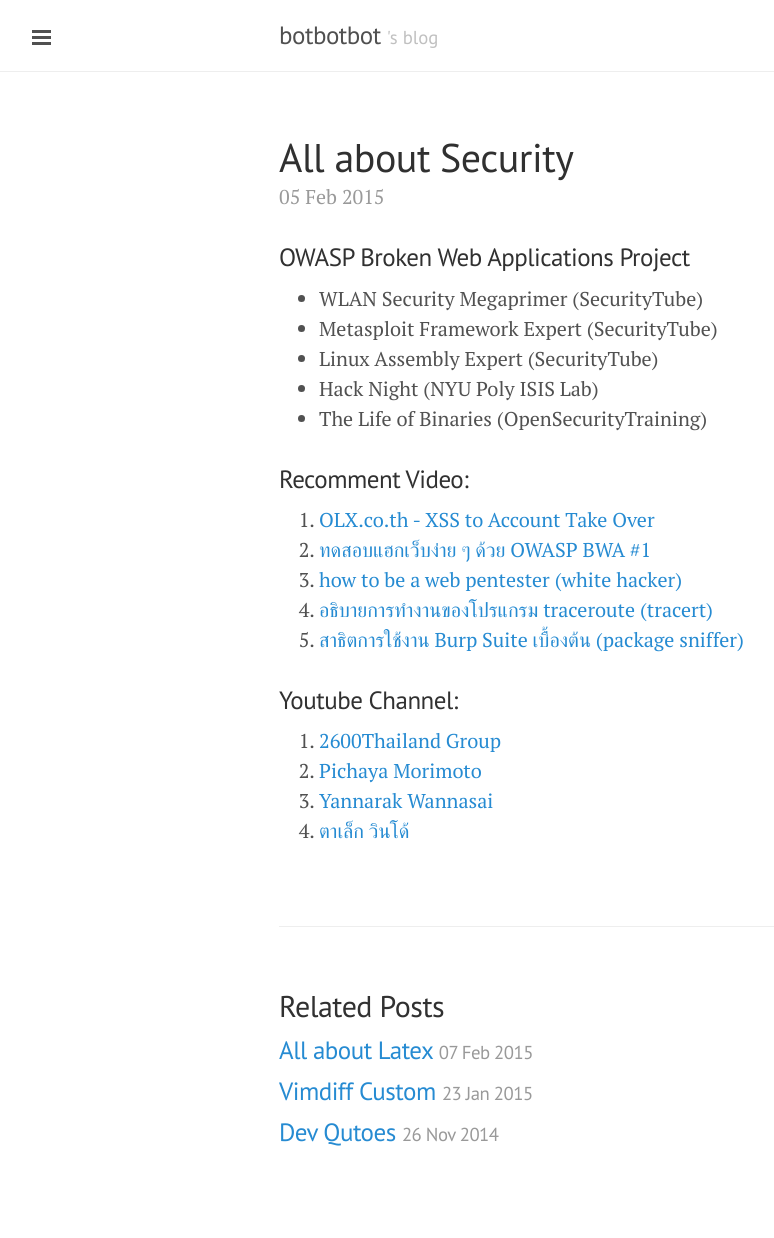
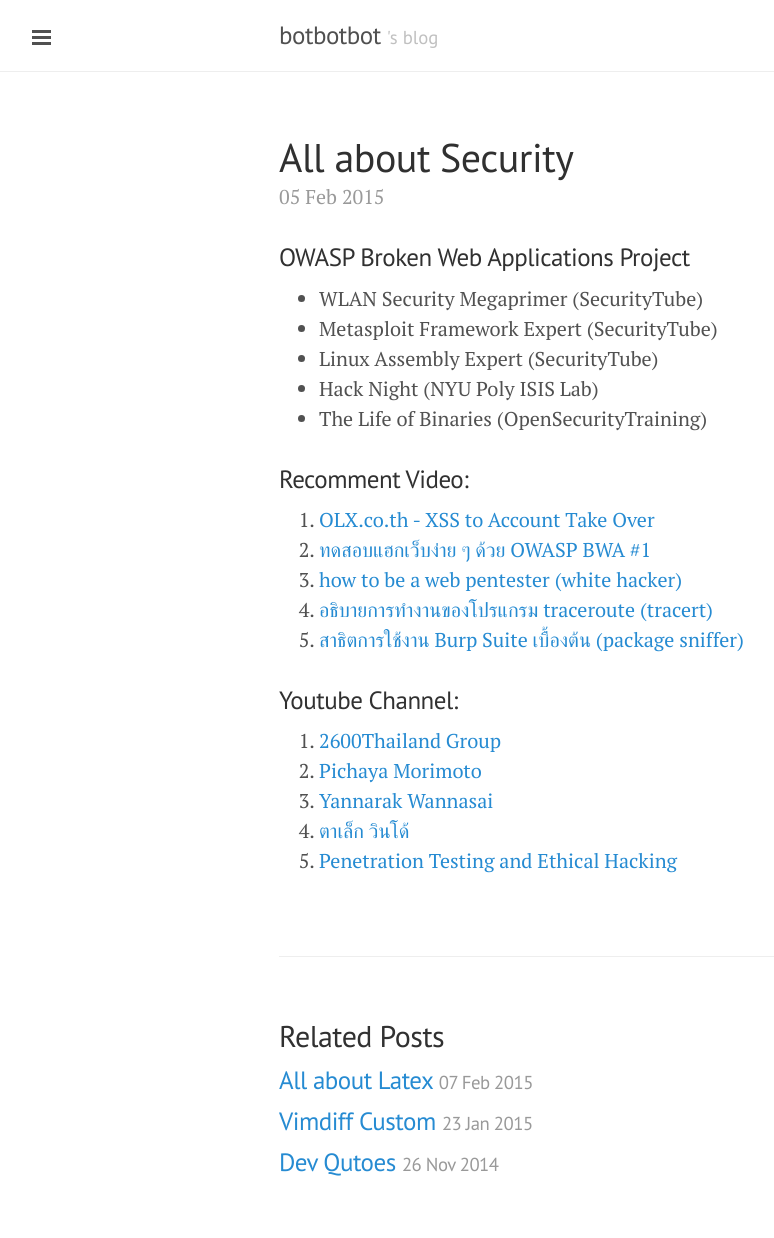
Before and after one commit to ibotdotout/ibotdotout.github.io, a Jekyll site: the page built from _posts/2015-02-05-security.md, in a window 1280 px wide. Shown: the whole page, without its empty margins (1-775 px from the left). Built offline with Jekyll 4.4.1, drawn with Linux system fonts in a browser that asks for light colours; Markdown is read by kramdown in place of the engine named in the settings; before the commit the page ends 1208 px from its top, so only the background shows below that.

Commit message:
Update 2015-02-05-security.md

```diff
--- a/_posts/2015-02-05-security.md
+++ b/_posts/2015-02-05-security.md
@@ -26,3 +26,4 @@ permalink: Security
 2. [Pichaya Morimoto](https://www.youtube.com/user/pich4ya/videos)
 3. [Yannarak Wannasai](https://www.youtube.com/user/yannarak/videos)
 4. [ตาเล็ก วินโด้](https://www.youtube.com/user/opkwin/videos)
+5. [Penetration Testing and Ethical Hacking](http://www.cybrary.it/course/ethical-hacking/)
```
